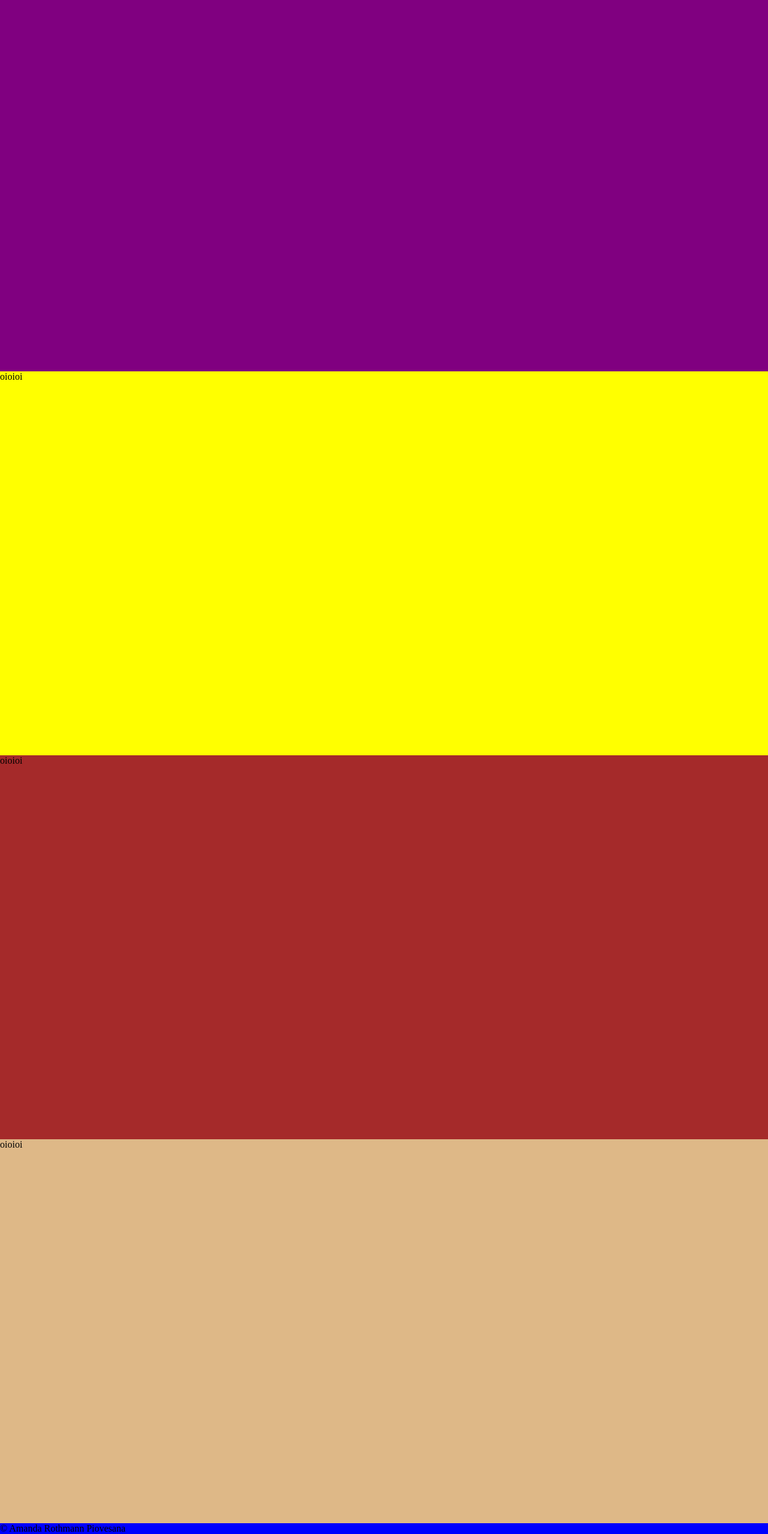
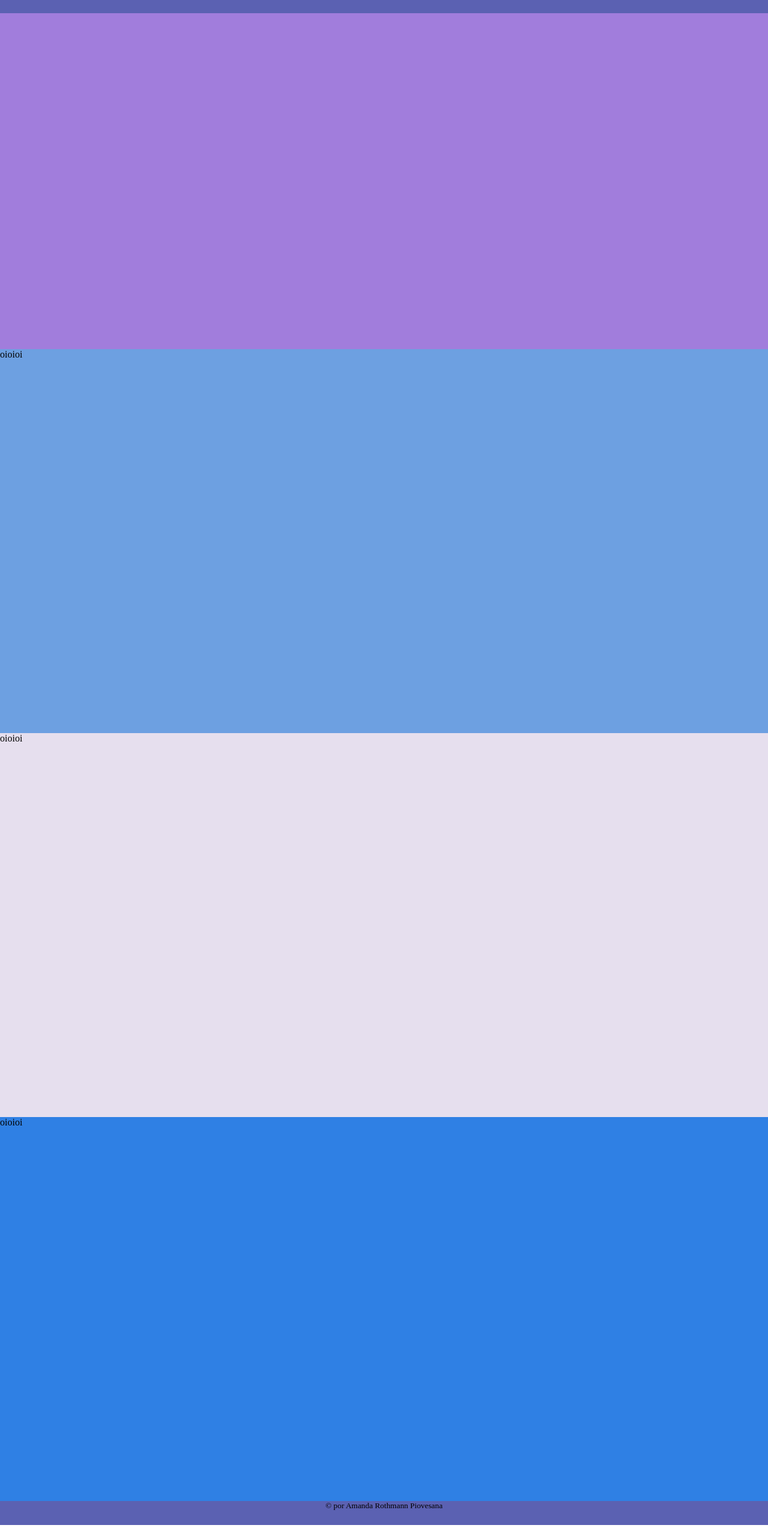
Before and after one commit to rothmail/oficial-portfolio.github.io, a plain HTML site: page index.html in a window 1280 px wide. Shown: the part 58-2615 px from the top of the page at 60% size. Drawn offline with Linux system fonts and the light colour scheme.

Commit message:
updating colors

```diff
--- a/css/style.css
+++ b/css/style.css
@@ -1,3 +1,11 @@
+:root {
+    --quase-branco: #e6dfee;
+    --roxo-claro: #a17ddc;
+    --azul-roxo: #5B61B2;
+    --azul-escuro: #2F80E4;
+    --azul-claro: #6DA0E1;
+}
+
 * {
     margin: 0;
     padding: 0;
@@ -9,7 +17,10 @@ html, body {
 }
 
 header {
-    background-color: red;
+    background-color: var(--azul-roxo);
+    position: fixed;
+    width: 100%;
+    height: 10%;
 }
 
 main {
@@ -18,21 +29,25 @@ main {
 }
 
 #sobre-mim {
-    background-color: purple;
+    background-color: var(--roxo-claro);
 }
 
 #fotos {
-    background-color: yellow;
+    background-color: var(--azul-claro);
 }
 
 #competencias {
-    background-color: brown;
+    background-color: var(--quase-branco);
 }
 
 #contatos {
-    background-color: burlywood;
+    background-color: var(--azul-escuro);
 }
 
 footer {
-    background-color: blue;
+    background-color: var(--azul-roxo);
+    height: 5%;
+    display: flex;
+    justify-content: center;
+    font-size: smaller;
 }
--- a/index.html
+++ b/index.html
@@ -35,8 +35,8 @@
         </section>
     </main>
 
-    <footer>
-        <p>&copy; Amanda Rothmann Piovesana</p>
+    <footer id="copyright-footer">
+        <p>&copy; por Amanda Rothmann Piovesana</p>
     </footer>
 </body>
 </html>
```
